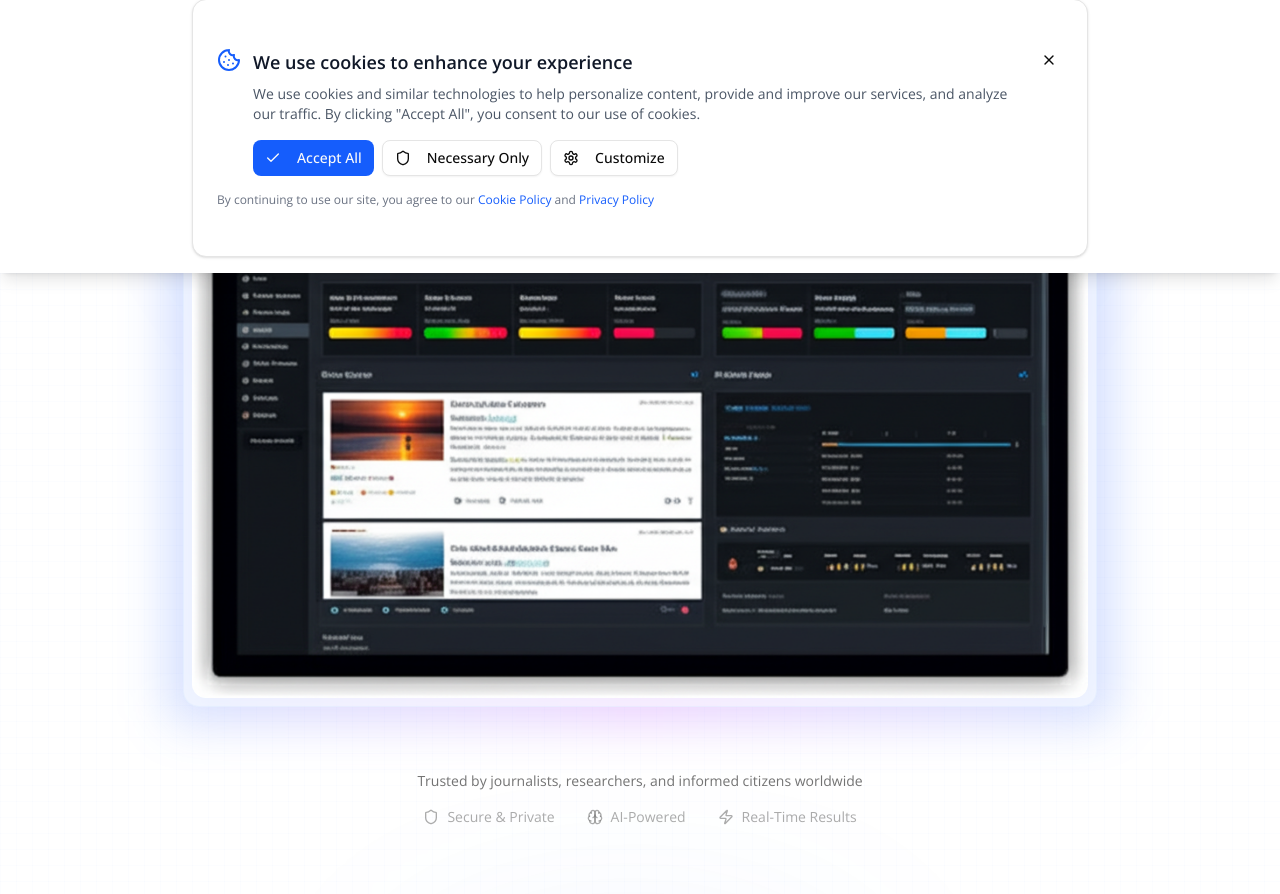
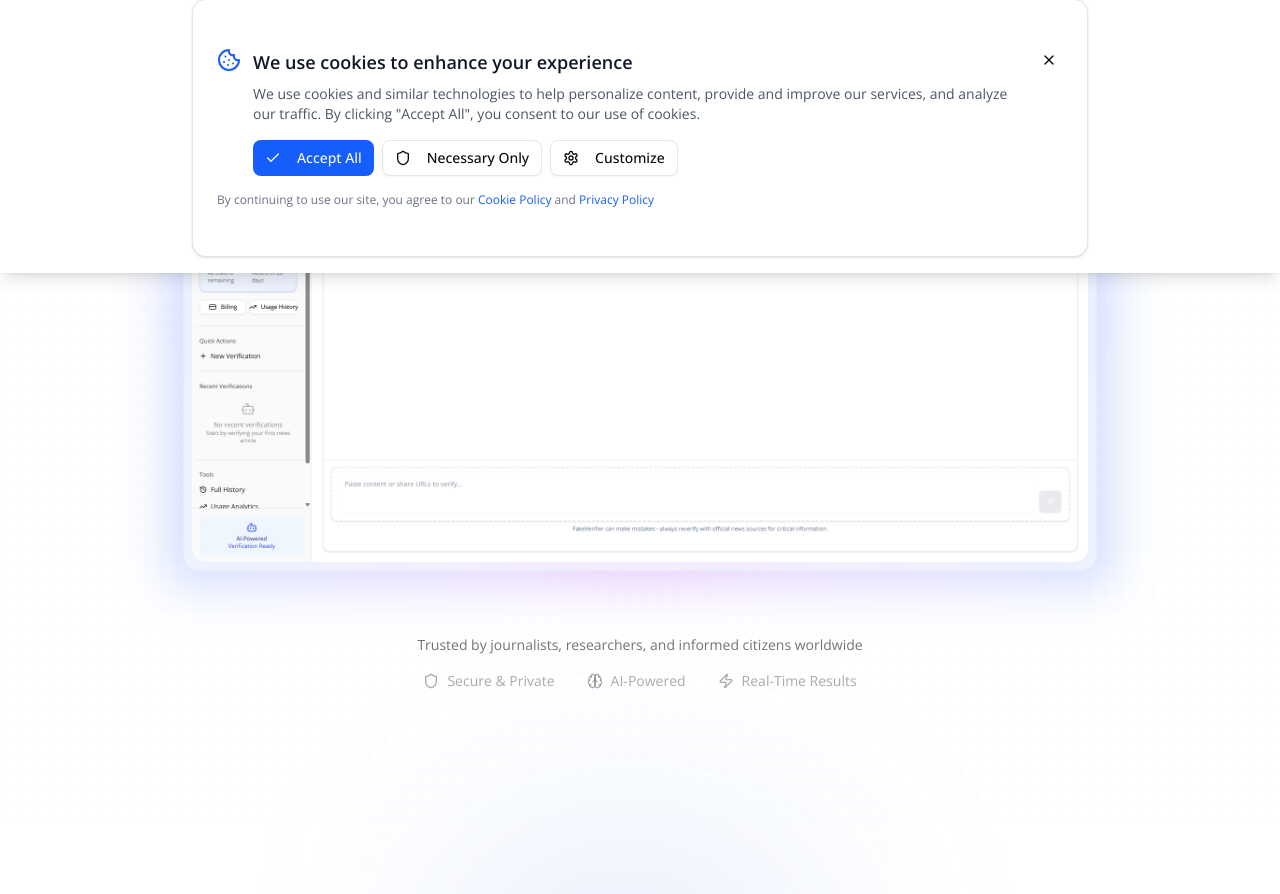
Before and after one commit to pdevulapally/fakeverifier, a Next.js app: page / in a window 1280 px wide. Shown: the part 527-1421 px from the top of the page. Built offline with nearby package versions, Linux system fonts and the light colour scheme; no server answers.

Commit message:
fix(hero): use /Images/dashboard.png in hero preview image

```diff
--- a/components/hero-section.tsx
+++ b/components/hero-section.tsx
@@ -132,7 +132,7 @@ export function HeroSection() {
               <div className="absolute -inset-4 rounded-2xl bg-gradient-to-r from-blue-600/20 via-purple-600/20 to-blue-600/20 blur-xl"></div>
               <div className="relative rounded-2xl border border-blue-200/20 bg-background/50 p-2 backdrop-blur-sm">
                 <img
-                  src="/news-verification-dashboard.png"
+                  src="/Images/dashboard.png"
                   alt="FakeVerifier AI News Verification Dashboard - Real-time fact checking and credibility analysis interface"
                   className="rounded-xl w-full max-w-4xl"
                   loading="eager"
```
